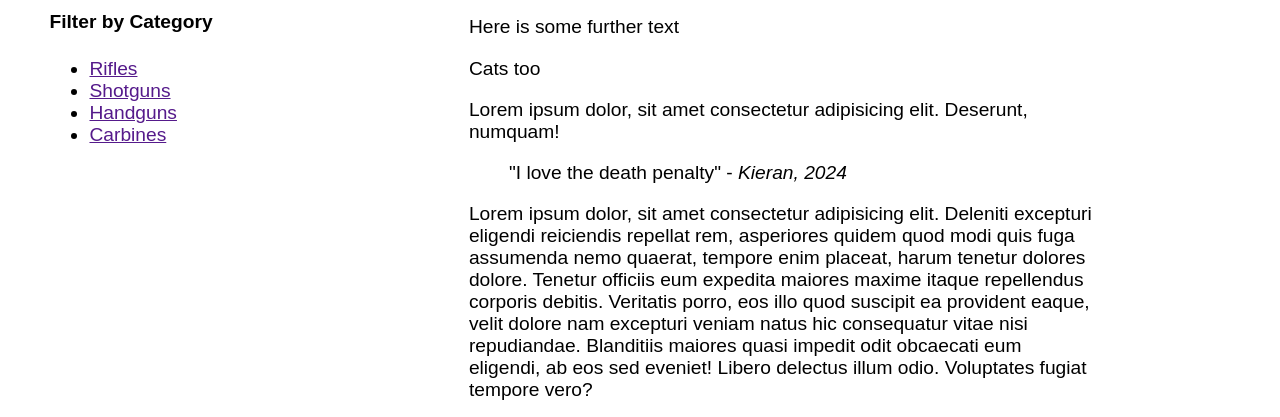
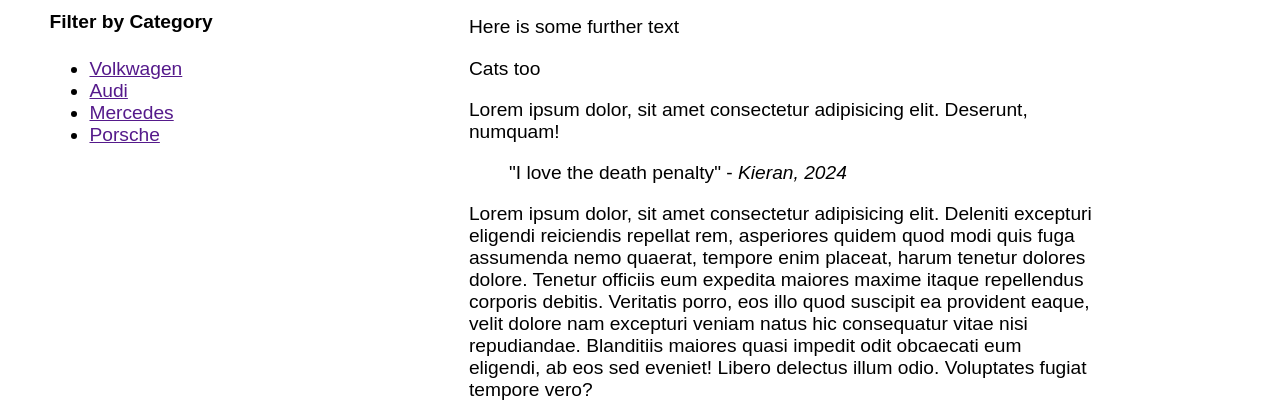
Before and after one commit to KieranMcK-Fin/kieranmck-fin.github.io, a plain HTML site: page index.html in a window 1280 px wide. Shown: the part 330-747 px from the top of the page. Drawn offline with Linux system fonts and the light colour scheme; no server answers.

Commit message:
Update index.html

```diff
--- a/index.html
+++ b/index.html
@@ -39,10 +39,10 @@
                     <h4>Filter by Category</h4>
                     <nav>
                         <ul>
-                            <li><a href="">Rifles</a></li>
-                            <li><a href="">Shotguns</a></li>
-                            <li><a href="">Handguns</a></li>
-                            <li><a href="">Carbines</a></li>
+                            <li><a href="">Volkwagen</a></li>
+                            <li><a href="">Audi</a></li>
+                            <li><a href="">Mercedes</a></li>
+                            <li><a href="">Porsche</a></li>
                         </ul>
                     </nav>
                 </section>
```
